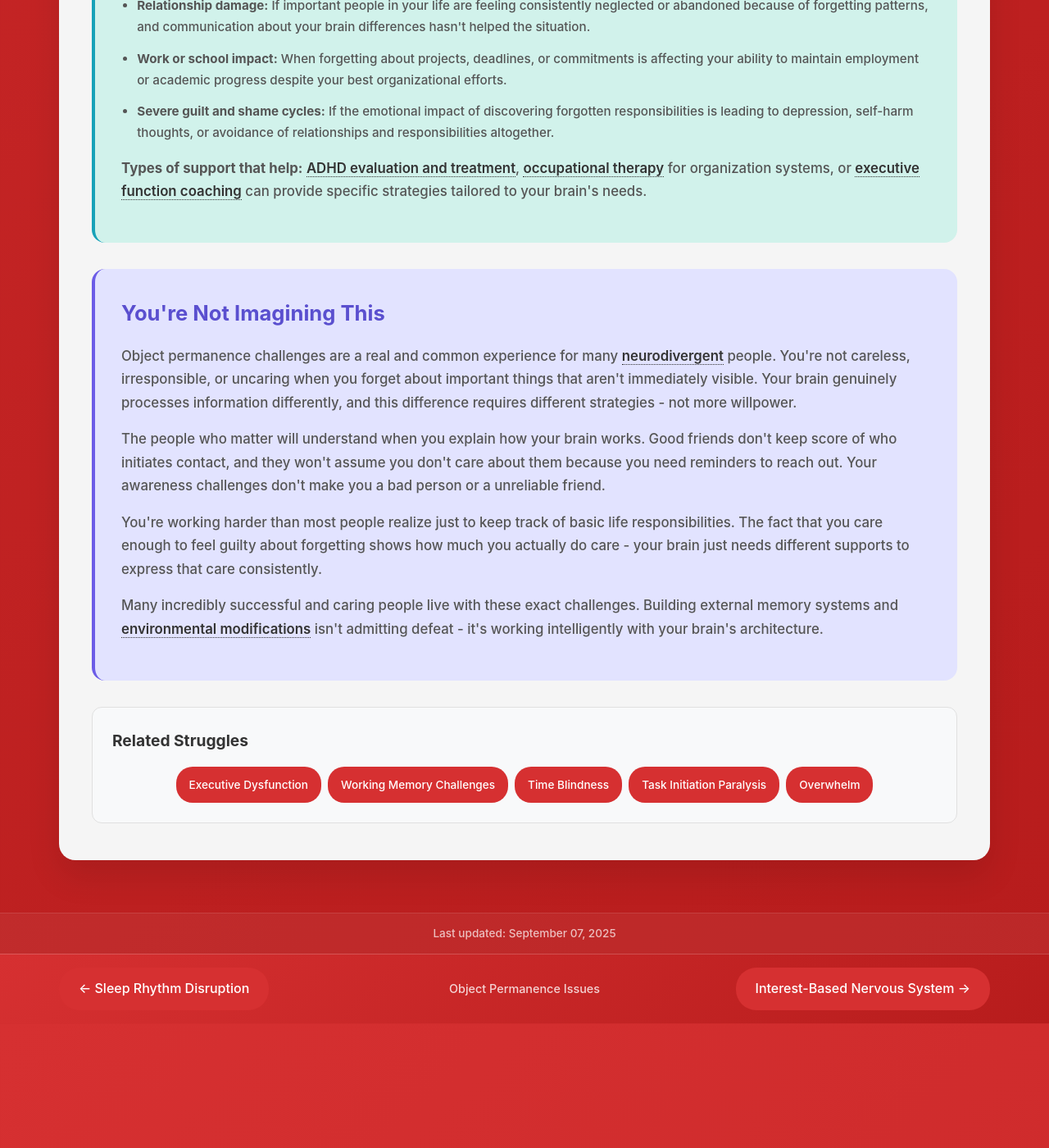
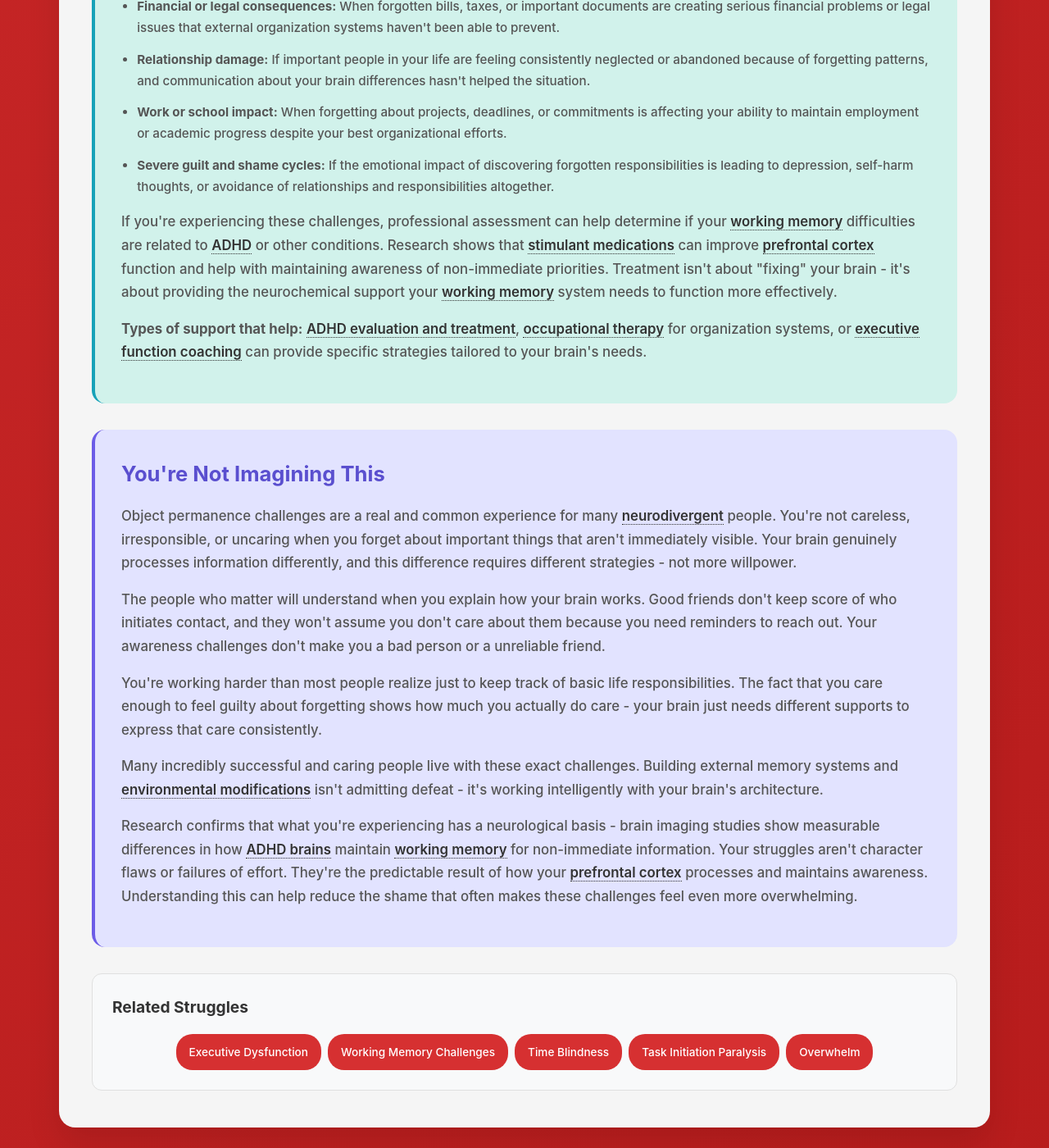
Before and after one commit to neurodivergent-survival-guide/neurodivergent-survival-guide, a Jekyll site: the page built from struggles/object-permanence-issues.html, in a window 1280 px wide and 1400 px high, scrolled down 3934 px. Shown: the whole window at 82% size. Built offline with Jekyll 4.4.1, drawn with Linux system fonts in a browser that asks for light colours; before the commit the page ends 5182 px from its top, so only the background shows below that; some of the changed text lies outside the part shown.

Commit message:
Update object-permanence-issues.html

```diff
--- a/struggles/object-permanence-issues.html
+++ b/struggles/object-permanence-issues.html
@@ -45,6 +45,8 @@
         <p>Environmental cues become crucial because your brain relies on external reminders to maintain awareness of important things. This isn't a character flaw - it's how your <a class="jargon">attention system<span class="tooltip">The brain networks that control what you focus on and what remains in background awareness</span></a> is wired. You might be excellent at noticing details others miss precisely because your attention is so focused on the present moment.</p>
 
         <p>The emotional aspect often develops because important relationships and responsibilities require consistent attention to maintain. When your brain struggles to keep non-present things in awareness, you may experience anxiety about whether you're adequately caring for the people and commitments that matter to you.</p>
+
+        <p>Research shows that <a class="jargon">ADHD brains<span class="tooltip">Brains with Attention Deficit Hyperactivity Disorder, which process attention and executive functions differently</span></a> have reduced activity in the <a class="jargon">prefrontal cortex<span class="tooltip">Brain area responsible for executive functions including planning, decision-making, and maintaining awareness</span></a> during <a class="jargon">working memory<span class="tooltip">The brain's ability to hold and manipulate information in your immediate awareness</span></a> tasks. Studies using brain imaging have found that the <a class="jargon">dorsolateral prefrontal cortex<span class="tooltip">Specific brain region crucial for working memory and maintaining awareness of non-immediate information</span></a> shows less efficient activation patterns in people with <a class="jargon">ADHD<span class="tooltip">Attention Deficit Hyperactivity Disorder - a neurodevelopmental condition affecting attention, impulse control, and activity levels</span></a>, making it neurologically harder to keep track of things that aren't immediately present. This isn't a willpower issue - it's a measurable difference in how your brain processes and maintains information.</p>
 
         <div class="learn-more" onclick="toggleLearnMore(this)">
             <h3>Learn More: Working Memory and Environmental Dependence ↓</h3>
@@ -78,17 +80,19 @@
     <div class="long-term">
         <h2 id="long-term-solutions">What Are Some Healthy Long-term Solutions</h2>
 
-        <p><strong>Work with your brain, not against it:</strong> Accept that you need visual and environmental cues to maintain awareness. This isn't a weakness - it's information about how your brain works best. Design your environment to support your <a class="jargon">working memory<span class="tooltip">The brain's ability to hold and manipulate information in your immediate awareness</span></a> rather than fighting it.</p>
+        <ul>
+            <li><strong>Work with your brain, not against it:</strong> Accept that you need visual and environmental cues to maintain awareness. This isn't a weakness - it's information about how your brain works best. Design your environment to support your <a class="jargon">working memory<span class="tooltip">The brain's ability to hold and manipulate information in your immediate awareness</span></a> rather than fighting it.</li>
 
-        <p><strong>Strategic visibility systems:</strong> Keep important items in high-traffic areas where you can't miss them. Use clear containers instead of opaque ones, open shelving instead of closed cabinets, and avoid storage systems that hide things from view. Your brain needs visual cues to maintain awareness.</p>
+            <li><strong>Strategic visibility systems:</strong> Keep important items in high-traffic areas where you can't miss them. Use clear containers instead of opaque ones, open shelving instead of closed cabinets, and avoid storage systems that hide things from view. Your brain needs visual cues to maintain awareness.</li>
 
-        <p><strong>Relationship maintenance automation:</strong> Set up systems that don't rely on memory. Calendar reminders to check in with important people, automated birthday alerts, or <a class="jargon">body doubling<span class="tooltip">Working alongside others to maintain accountability and connection</span></a> sessions with friends can help maintain connections without requiring you to remember constantly.</p>
+            <li><strong>Relationship maintenance automation:</strong> Set up systems that don't rely on memory. Calendar reminders to check in with important people, automated birthday alerts, or <a class="jargon">body doubling<span class="tooltip">Working alongside others to maintain accountability and connection</span></a> sessions with friends can help maintain connections without requiring you to remember constantly.</li>
 
-        <p><strong>Create "closing loops" habits:</strong> Develop routines that prevent important things from disappearing. When you finish using something important, immediately put it somewhere visible or add it to your action list. When someone mentions something they need, write it down right then instead of trusting yourself to remember later.</p>
+            <li><strong>Create "closing loops" habits:</strong> Develop routines that prevent important things from disappearing. When you finish using something important, immediately put it somewhere visible or add it to your action list. When someone mentions something they need, write it down right then instead of trusting yourself to remember later.</li>
 
-        <p><strong>Embrace external memory:</strong> Use your phone, calendars, and <a class="jargon">visual reminders<span class="tooltip">Physical or digital cues placed where you'll encounter them regularly</span></a> as extended parts of your memory system. Many successful people with <a class="jargon">ADHD<span class="tooltip">Attention Deficit Hyperactivity Disorder - a neurodevelopmental condition affecting attention, impulse control, and activity levels</span></a> rely heavily on external organization tools not because they're "more organized," but because they've learned to work with their brain's strengths.</p>
+            <li><strong>Embrace external memory:</strong> Use your phone, calendars, and <a class="jargon">visual reminders<span class="tooltip">Physical or digital cues placed where you'll encounter them regularly</span></a> as extended parts of your memory system. Many successful people with <a class="jargon">ADHD<span class="tooltip">Attention Deficit Hyperactivity Disorder - a neurodevelopmental condition affecting attention, impulse control, and activity levels</span></a> rely heavily on external organization tools not because they're "more organized," but because they've learned to work with their brain's strengths.</li>
 
-        <p><strong>Practice self-compassion about forgetting:</strong> Every time you discover something you forgot, instead of spiraling into shame, treat it as data about what systems you need to build. The goal isn't perfect memory - it's creating an environment where important things stay visible to your brain.</p>
+            <li><strong>Practice self-compassion about forgetting:</strong> Every time you discover something you forgot, instead of spiraling into shame, treat it as data about what systems you need to build. The goal isn't perfect memory - it's creating an environment where important things stay visible to your brain.</li>
+        </ul>
 
         <div class="highlight-box">
             <p><strong>Key insight:</strong> Your brain isn't broken for needing visual cues and reminders. You're designing external supports for a very real neurological difference. This is <a class="jargon">accommodation<span class="tooltip">Changes to environment or expectations that help neurodivergent people function effectively</span></a>, not failure.</p>
@@ -107,6 +111,8 @@
             <li><strong>Severe guilt and shame cycles:</strong> If the emotional impact of discovering forgotten responsibilities is leading to depression, self-harm thoughts, or avoidance of relationships and responsibilities altogether.</li>
         </ul>
 
+        <p>If you're experiencing these challenges, professional assessment can help determine if your <a class="jargon">working memory<span class="tooltip">The brain's ability to hold and manipulate information in your immediate awareness</span></a> difficulties are related to <a class="jargon">ADHD<span class="tooltip">Attention Deficit Hyperactivity Disorder - a neurodevelopmental condition affecting attention, impulse control, and activity levels</span></a> or other conditions. Research shows that <a class="jargon">stimulant medications<span class="tooltip">ADHD medications that increase dopamine and norepinephrine activity in the brain</span></a> can improve <a class="jargon">prefrontal cortex<span class="tooltip">Brain area responsible for executive functions including planning, decision-making, and maintaining awareness</span></a> function and help with maintaining awareness of non-immediate priorities. Treatment isn't about "fixing" your brain - it's about providing the neurochemical support your <a class="jargon">working memory<span class="tooltip">The brain's ability to hold and manipulate information in your immediate awareness</span></a> system needs to function more effectively.</p>
+
         <div class="highlight-box">
             <p><strong>Types of support that help:</strong> <a class="jargon">ADHD evaluation and treatment<span class="tooltip">Professional assessment and potential medication or therapy specifically for ADHD symptoms</span></a>, <a class="jargon">occupational therapy<span class="tooltip">Therapy focused on developing practical life skills and environmental modifications</span></a> for organization systems, or <a class="jargon">executive function coaching<span class="tooltip">Specialized coaching to develop strategies for planning, organization, and task management</span></a> can provide specific strategies tailored to your brain's needs.</p>
         </div>
@@ -122,6 +128,8 @@
         <p>You're working harder than most people realize just to keep track of basic life responsibilities. The fact that you care enough to feel guilty about forgetting shows how much you actually do care - your brain just needs different supports to express that care consistently.</p>
 
         <p>Many incredibly successful and caring people live with these exact challenges. Building external memory systems and <a class="jargon">environmental modifications<span class="tooltip">Changes to your physical space that support your brain's natural functioning</span></a> isn't admitting defeat - it's working intelligently with your brain's architecture.</p>
+
+        <p>Research confirms that what you're experiencing has a neurological basis - brain imaging studies show measurable differences in how <a class="jargon">ADHD brains<span class="tooltip">Brains with Attention Deficit Hyperactivity Disorder, which process attention and executive functions differently</span></a> maintain <a class="jargon">working memory<span class="tooltip">The brain's ability to hold and manipulate information in your immediate awareness</span></a> for non-immediate information. Your struggles aren't character flaws or failures of effort. They're the predictable result of how your <a class="jargon">prefrontal cortex<span class="tooltip">Brain area responsible for executive functions including planning, decision-making, and maintaining awareness</span></a> processes and maintains awareness. Understanding this can help reduce the shame that often makes these challenges feel even more overwhelming.</p>
     </div>
 
     <div class="related-struggles">
```
Also changed, not shown: other parts of struggles/object-permanence-issues.html (+1 -1 lines).
